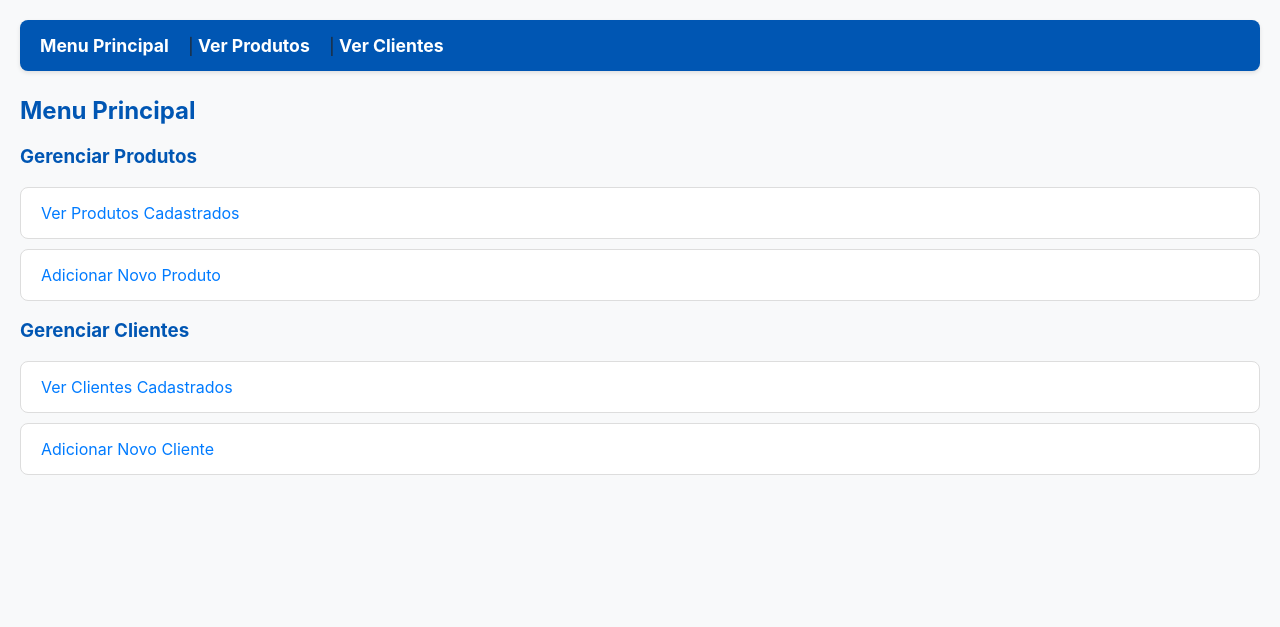
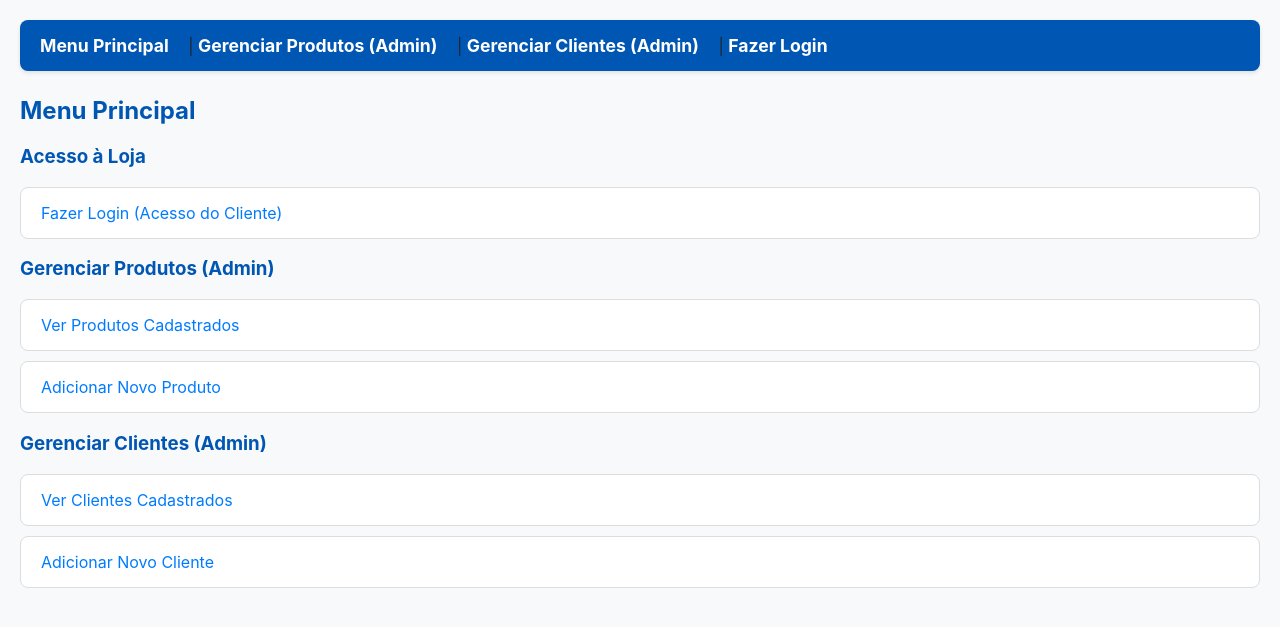
Before and after one commit to HilarioMarques/Projeto_FormularioProdutos_Flask, a Flask app: page / in a window 1280 px wide. Shown: the top 627 px of the page. Run offline with Flask 3, Linux system fonts and the light colour scheme.

Commit message:
Adicionando funcionalidade de comprar e de logar com cliente

```diff
--- a/app.py
+++ b/app.py
@@ -1,6 +1,7 @@
 from flask import Flask, render_template, redirect, url_for, flash, request
-from models import db, Produto, Cliente
-from forms import ProdutoForm, ClienteForm
+from models import db, Produto, Cliente, Venda
+from forms import ProdutoForm, ClienteForm, LoginForm, ComprarForm
+from flask_login import LoginManager, login_user, logout_user, login_required, current_user
 
 app = Flask(__name__)
 app.config['SECRET_KEY'] = 'sua_chave_secreta'
@@ -8,6 +9,16 @@ app.config['SQLALCHEMY_DATABASE_URI'] = 'sqlite:///loja.db'
 app.config['SQLALCHEMY_TRACK_MODIFICATIONS'] = False
 
 db.init_app(app)
+
+login_manager = LoginManager()
+login_manager.init_app(app)
+login_manager.login_view = 'login'
+login_manager.login_message = 'Por favor, faça login para acessar essa página.'
+login_manager.login_message_category = 'info'
+
+@login_manager.user_loader
+def load_user(user_id):
+    return Cliente.query.get(int(user_id))
 
 with app.app_context():
     db.create_all()
@@ -17,8 +28,88 @@ with app.app_context():
 def index():
     return render_template('index.html')
 
+#AUTENTICAÇÃO DO CLIENTE
+@app.route('/login', methods=['GET', 'POST'])
+def login():
+    if current_user.is_authenticated:
+        return redirect(url_for('listar_produtos_cliente'))
+
+    form = LoginForm()
+    if form.validate_on_submit():
+        cpf = form.cpf.data
+        cliente = Cliente.query.filter_by(cpf=cpf).first()
+
+        #decidi fazer a autenticação por cpf
+        if cliente:
+            login_user(cliente)
+            flash(f'Login realizado com sucesso! Bem-vindo(a), {cliente.nome}.', 'success')
+
+            return redirect(url_for("listar_produtos_cliente"))
+        else:
+            flash("CPF não encontrado. Por favor verifique o número.", "danger")
+
+    return render_template('login.html', form=form)
+
+@app.route('/logout')
+@login_required
+def logout():
+    logout_user()
+    flash("Você saiu da sua conta.", "info")
+    return redirect(url_for("index"))
+
+#ROTAS DE CLIENTE/COMPRA
+
+#LISTAR PRODUTOS PARA CLIENTE LOGADO
+@app.route('/comprar')
+@login_required
+def listar_produtos_cliente():
+    produtos = Produto.query.all()
+    forms_compra = {p.id: ComprarForm(produto_id=p.id) for p in produtos}
+    return render_template('lista_produtos_cliente.html', produtos=produtos, forms_compra=forms_compra)
+
+#REALIZAR COMPRA
+@app.route('/comprar_produto/<int:produto_id>', methods=["POST"])
+@login_required
+def comprar_produto(produto_id):
+    produto = Produto.query.get_or_404(produto_id)
+    form = ComprarForm(request.form)
+
+    # O ID do produto vem no campo hidden, mas o Flask-WTF exige que o form.validate_on_submit() seja chamado e que o campo 'produto_id' no form seja preenchido corretamente pelo lado do cliente.
+    # Como produto_id está passando na URL e no form, vamos apenas garantir que o form seja válido.
+
+    # Vou preencher o campo produto_id manualmente para validação, pois ele não é submetido como um campo 'name' padrão.
+    # Poderia passar o produto_id no HiddenField. Vou considerar que o HiddenField está sendo usado.
+
+    if form.validate_on_submit() and int(form.produto_id.data) == produto_id:
+
+        quantidade = form.quantidade.data
+
+        venda = Venda(
+            cliente_id=current_user.id,
+            produto_id=produto.id,
+            preco_unitario=produto.preco,
+            quantidade=quantidade
+        )
+
+        db.session.add(venda)
+        db.session.commit()
+
+        flash(f"Compra de {quantidade}x {produto.nome} realizada com sucesso! (Total: R$ {produto.preco * quantidade:.2f})", "success")
+        return redirect(url_for('listar_produtos_cliente'))
+
+    flash("Falha na compra. Verifique a quantidade.", "danger")
+    return redirect(url_for("listar_produtos_cliente"))
+
+
+#VER AS COMPRAS DO CLIENTE LOGADO
+@app.route('/minhas_compras')
+@login_required
+def minhas_compras():
+    compras = Venda.query.filter_by(cliente_id=current_user.id).order_by(Venda.data_venda.desc()).all()
+    return render_template("minhas_compras.html", compras=compras)
+
+
 #ROTA PARA ADICIONAR E LISTAR CLIENTES
-
 @app.route('/add_cliente', methods=['GET', 'POST'])
 def add_cliente():
     form = ClienteForm()
--- a/requirements.txt
+++ b/requirements.txt
@@ -1,12 +1,17 @@
 blinker==1.8.2
 click==8.1.8
+dnspython==2.6.1
+email-validator==2.3.0
 flask==3.0.3
+Flask-Login==0.6.3
 flask-sqlalchemy==3.1.1
 flask-wtf==1.2.1
 greenlet==3.1.1
+idna==3.11
 importlib-metadata==8.5.0
 itsdangerous==2.2.0
 jinja2==3.1.6
+login==0.0.6
 MarkupSafe==2.1.5
 sqlalchemy==2.0.44
 typing-extensions==4.13.2
--- a/templates/base.html
+++ b/templates/base.html
@@ -14,8 +14,16 @@
 
   <nav>
     <a href="{{ url_for('index') }}"><b>Menu Principal</b></a> |
-    <a href="{{ url_for('listar_produtos') }}">Ver Produtos</a> |
-    <a href="{{ url_for('listar_clientes') }}">Ver Clientes</a>
+    <a href="{{ url_for('listar_produtos') }}">Gerenciar Produtos (Admin)</a> |
+    <a href="{{ url_for('listar_clientes') }}">Gerenciar Clientes (Admin)</a>
+
+    {% if current_user.is_authenticated %}
+      | <a href="{{ url_for('listar_produtos_cliente') }}">Loja (Olá, {{ current_user.nome.split(' ')[0] }})</a>
+      | <a href="{{ url_for('logout') }}">Sair</a>
+    {% else %}
+      | <a href="{{ url_for('login') }}">Fazer Login</a>
+    {% endif %}
+
   </nav>
 
   {% with messages = get_flashed_messages(with_categories=True) %}
--- a/templates/index.html
+++ b/templates/index.html
@@ -2,7 +2,27 @@
 {% block conteudo %}
 <h2>Menu Principal</h2>
 
-<h3>Gerenciar Produtos</h3>
+{% if current_user.is_authenticated %}
+<h3>Área do Cliente</h3>
+<ul>
+    <li>
+        <a href="{{ url_for('listar_produtos_cliente') }}">Ver Produtos e Comprar</a>
+    </li>
+    <li>
+        <a href="{{ url_for('minhas_compras') }}">Ver Meu Histórico de Compras</a>
+    </li>
+</ul>
+{% else %}
+<h3>Acesso à Loja</h3>
+<ul>
+    <li>
+        <a href="{{ url_for('login') }}">Fazer Login (Acesso do Cliente)</a>
+    </li>
+</ul>
+{% endif %}
+
+
+<h3>Gerenciar Produtos (Admin)</h3>
 <ul>
     <li>
         <a href="{{ url_for('listar_produtos') }}">Ver Produtos Cadastrados</a>
@@ -12,7 +32,7 @@
     </li>
 </ul>
 
-<h3>Gerenciar Clientes</h3>
+<h3>Gerenciar Clientes (Admin)</h3>
 <ul>
     <li>
         <a href="{{ url_for('listar_clientes') }}">Ver Clientes Cadastrados</a>
```
Also changed, not shown: forms.py (+14 -1 lines), models.py (+21 -1 lines), templates/lista_produtos_cliente.html (added, +38 -0 lines), templates/login.html (added, +22 -0 lines), templates/minhas_compras.html (added, +24 -0 lines).
